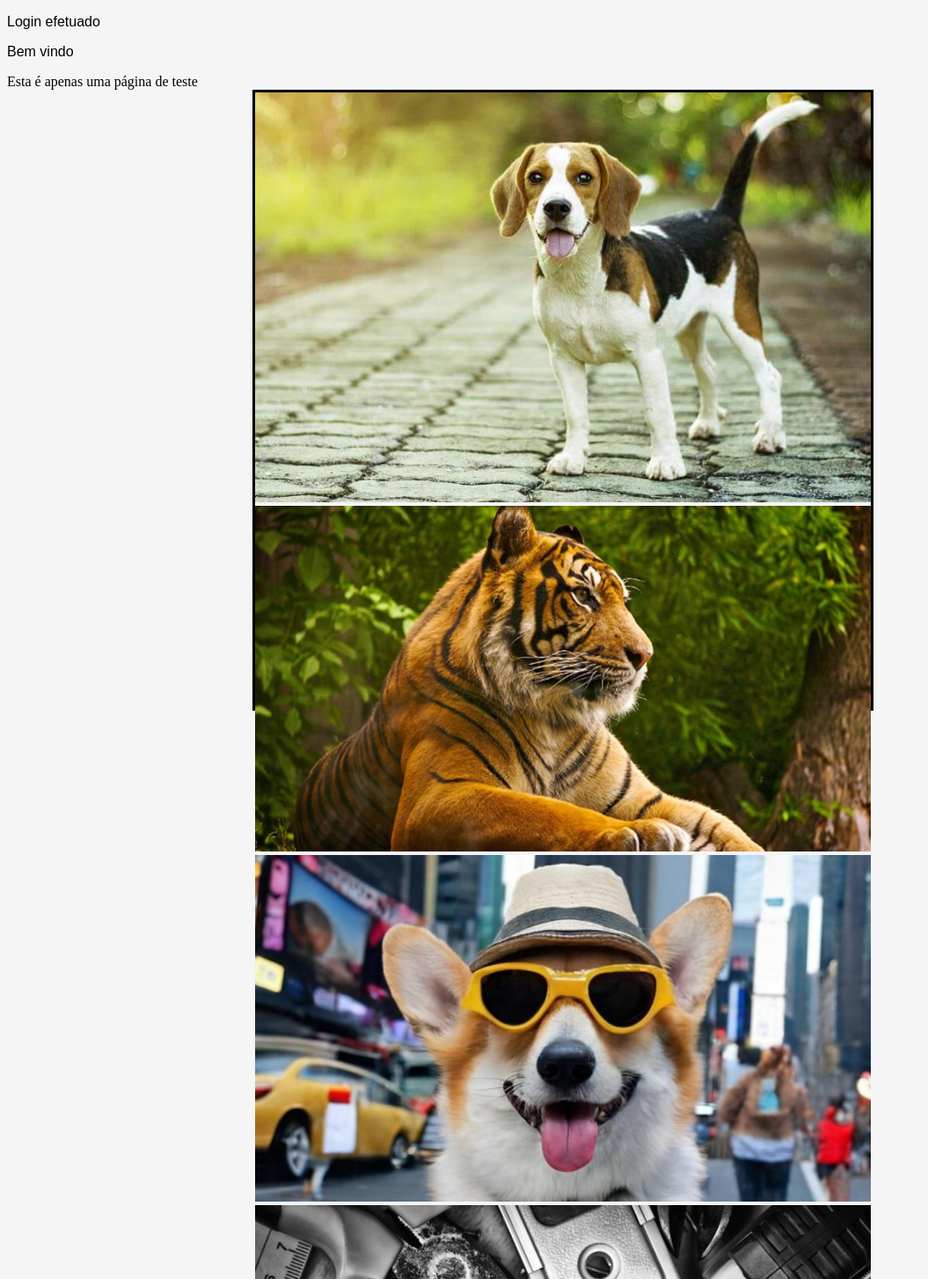
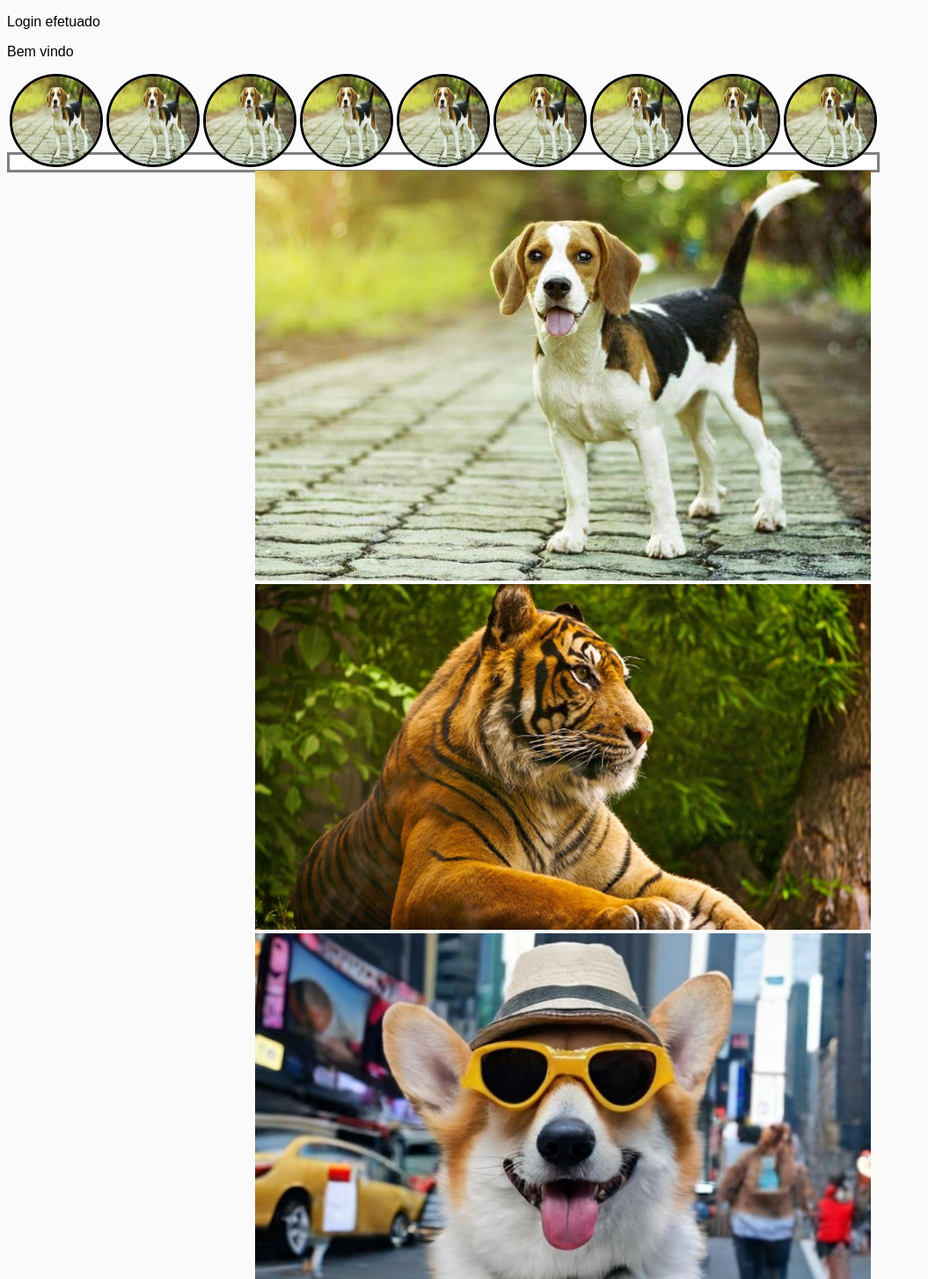
Before and after one commit to Erme90/LOGIN-DO-INSTAGRAM, a Django app: template website/templates/website/home.html in a window 1280 px wide. Shown: the part 126-1580 px from the top of the page at 88% size, without its empty margins (0-1055 px from the left). Run offline with Django 4.2, Linux system fonts and the light colour scheme; the template is opened without the code that fills it, so the values that code supplies are empty.

Commit message:
Criado o bloco de historys

```diff
--- a/website/static/css/estilo.css
+++ b/website/static/css/estilo.css
@@ -98,7 +98,7 @@ a {
     height: 700px;
     width: 700px;
     margin: 0 auto;
-    border: solid black;
+
 
 }
 .img_home img{
@@ -108,8 +108,26 @@ a {
     margin: 0%;
 
 
+
+}
+.corpo-inicio{
+    background-color:#fafafa;
+}
+.bloco-historys{
+    display: inline;
+    background: #ffffff;
+    border: solid gray 3px;
+
 }
 
+.bloco-historys img{
+    border-radius: 160%;
+    border: solid black 3px;
+    width: 100px;
+    height: 100px;
+
+
+}
 
 .flexbox {
     display: flex;
--- a/website/templates/website/home.html
+++ b/website/templates/website/home.html
@@ -49,7 +49,7 @@
         </div>
         <div class="homelogout">
 
-            <a href="/auth/home">Logout</a>
+            <a href="/auth/login">Logout</a>
         </div>
     </div>
 </header>
@@ -60,7 +60,22 @@
 <body class="corpo-inicio">
     <p>Login efetuado</p>
     <p>Bem vindo</p>
-    <span>Esta é apenas uma página de teste</span>
+
+
+    <div class="bloco-historys">
+
+        <img src="{% static 'img/dog.jpg'%}">
+        <img src="{% static 'img/dog.jpg'%}">
+        <img src="{% static 'img/dog.jpg'%}">
+        <img src="{% static 'img/dog.jpg'%}">
+        <img src="{% static 'img/dog.jpg'%}">
+        <img src="{% static 'img/dog.jpg'%}">
+        <img src="{% static 'img/dog.jpg'%}">
+        <img src="{% static 'img/dog.jpg'%}">
+        <img src="{% static 'img/dog.jpg'%}">
+
+    </div>
+
     <div class="img_home">
 
             <img src="{% static 'img/dog.jpg'%}">
--- a/website/templates/website/login.html
+++ b/website/templates/website/login.html
@@ -48,10 +48,10 @@
                     <div id="facebook-forgot" class="flexbox column">
 
                         <div class="flexbox width-100">
-
                             <img src="{% static 'img/facebook.png'%}" alt="" id="facebook-icon">
                             <p id="login-facebook"><a href="">Log in with Facebook</a></p>
                         </div>
+
                         <p id="forgot-password"><a href="">Forgot password?</a></p>
 
                     </div>
@@ -67,8 +67,8 @@
                 <p id="text-14">Get the app.</p>
 
                 <div id="download" class="flexbox">
-                    <a href=""><img src="{% static 'img/apple-button.png'%}" alt="Download on the playstore" class="download-button"></a>
-                    <a href=""><img src="{%static 'img/googleplay-button.png'%}" alt="Get it on Google Play" class="download-button"></a>
+                    <a href="https://apps.apple.com/br/app/instagram/id389801252"><img src="{% static 'img/apple-button.png'%}" alt="Download on the playstore" class="download-button"></a>
+                    <a href="https://play.google.com/store/search?q=instagram&c=apps"><img src="{%static 'img/googleplay-button.png'%}" alt="Get it on Google Play" class="download-button"></a>
                 </div>
 
             </div>
```
Also changed, not shown: db.sqlite3, website/templates/website/recuperasenha.html (added).
